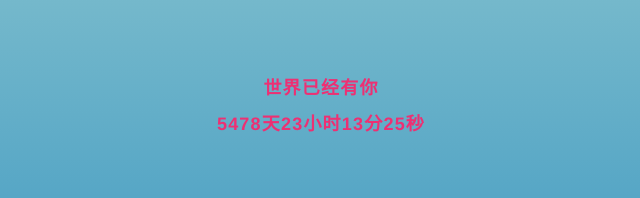
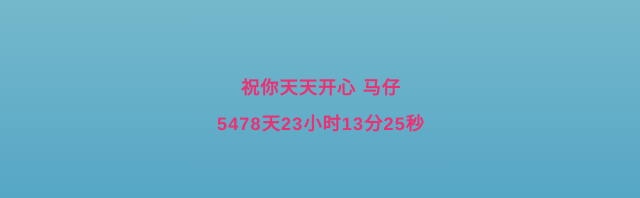
Before and after one commit to 0717-Bella/zzy, a plain HTML site: page index.html in a window 1280 px wide. Shown: the part 560-758 px from the top of the page, 319-959 px from the left. Drawn offline with Linux system fonts and the light colour scheme; animation ran at ten frames a second.

Commit message:
Update index.html

```diff
--- a/index.html
+++ b/index.html
@@ -92,7 +92,7 @@
 </div>
 <canvas class="canvas" width="1820" height="905"></canvas>
 <p class="text" style="color: #ed3073;">
-    世界已经有你
+    祝你天天开心   马仔
     <br/>
     <span id="span_dt_dt"></span>
 </p>
```
